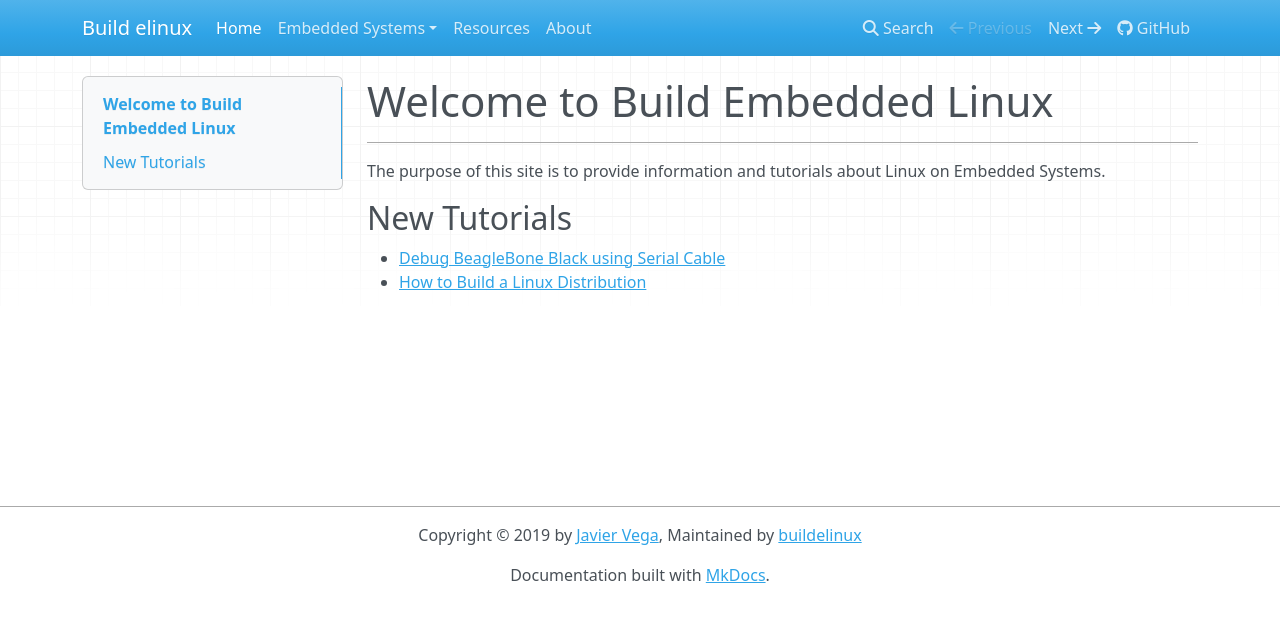
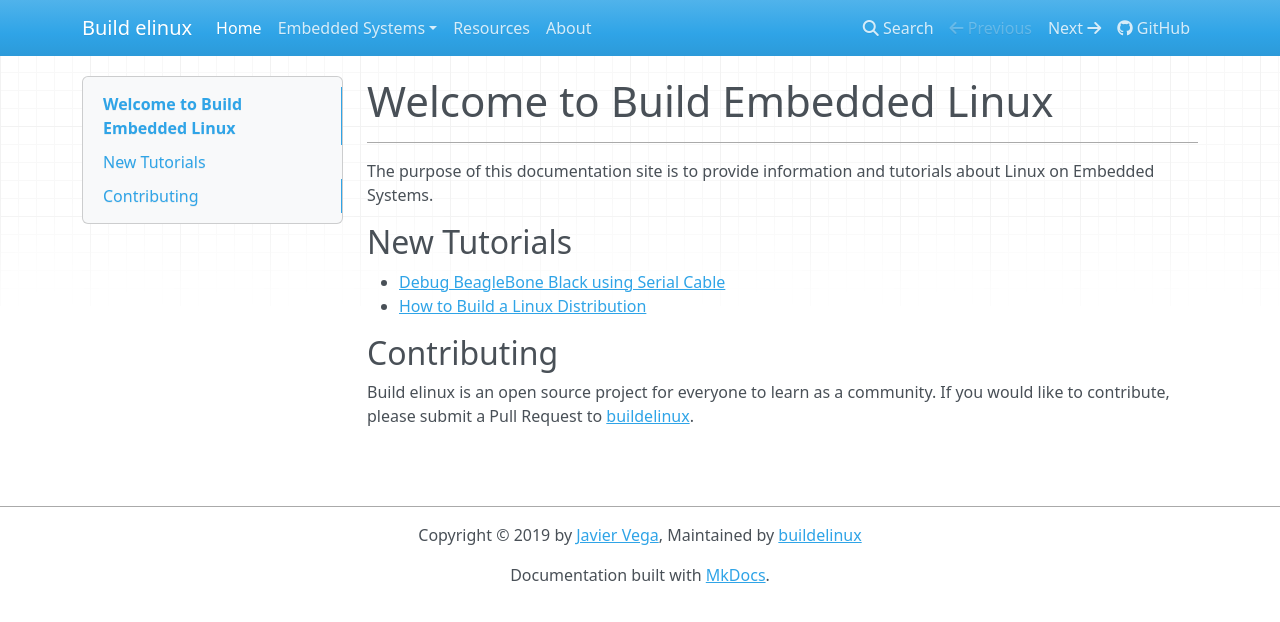
Before and after one commit to buildelinux/buildelinux, an MkDocs documentation site: the page built from docs/index.md, in a window 1280 px wide. Shown: the top 622 px of the page. Built offline with MkDocs 1.6.1, drawn with Linux system fonts in a browser that asks for light colours; nearby versions of some CDN libraries.

Commit message:
Contributing

```diff
--- a/docs/index.md
+++ b/docs/index.md
@@ -1,7 +1,11 @@
 # Welcome to Build Embedded Linux
 ---
-The purpose of this site is to provide information and tutorials about Linux on Embedded Systems.
+The purpose of this documentation site is to provide information and tutorials about Linux on Embedded Systems.
 
 ## New Tutorials
 * [Debug BeagleBone Black using Serial Cable](embedded_systems/debugging/serial_debug.md)
 * [How to Build a Linux Distribution](embedded_systems/linux_distribution/linux_distro.md)
+
+## Contributing
+Build elinux is an open source project for everyone to learn as a community.
+If you would like to contribute, please submit a Pull Request to [buildelinux](https://github.com/buildelinux/buildelinux).
```
